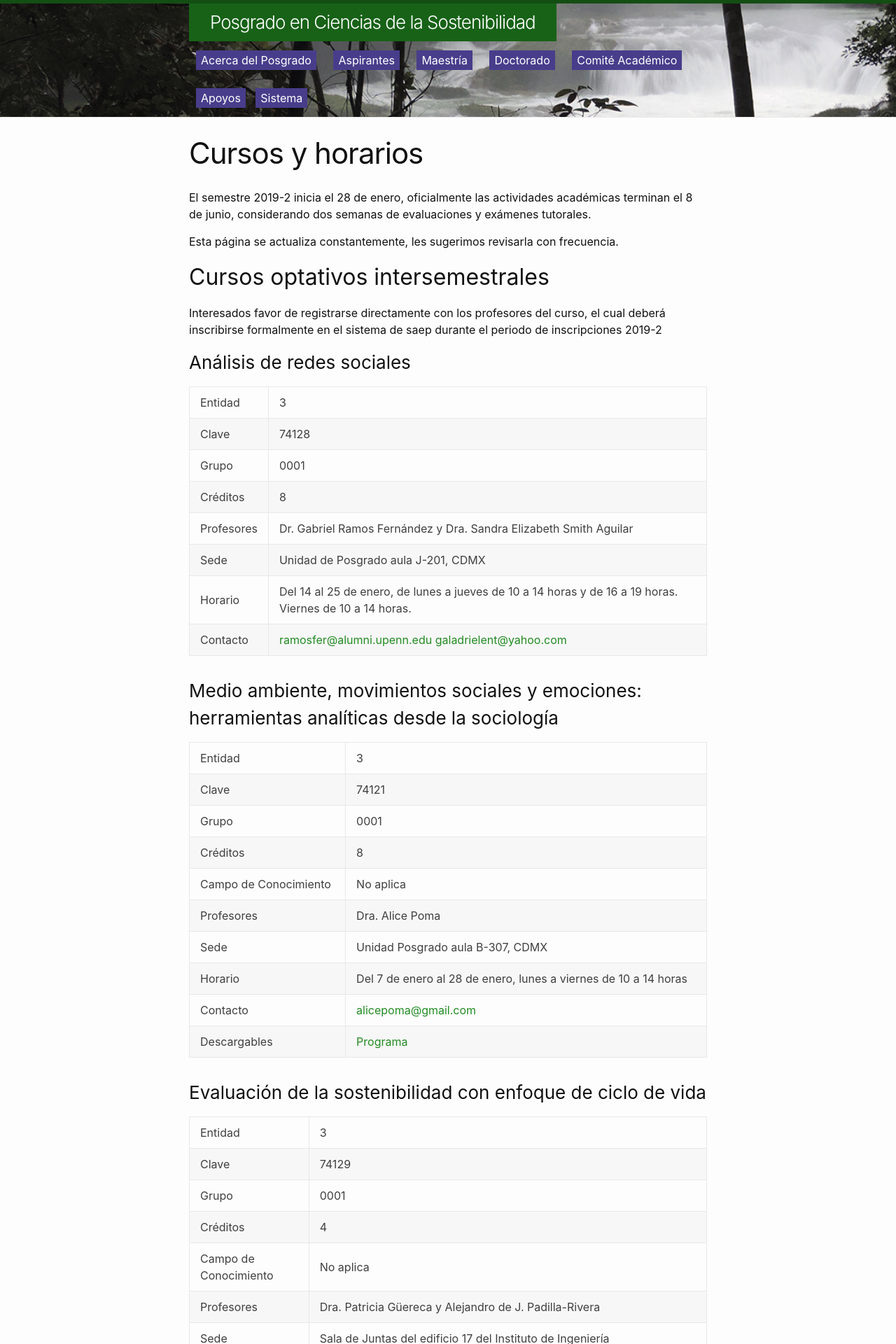
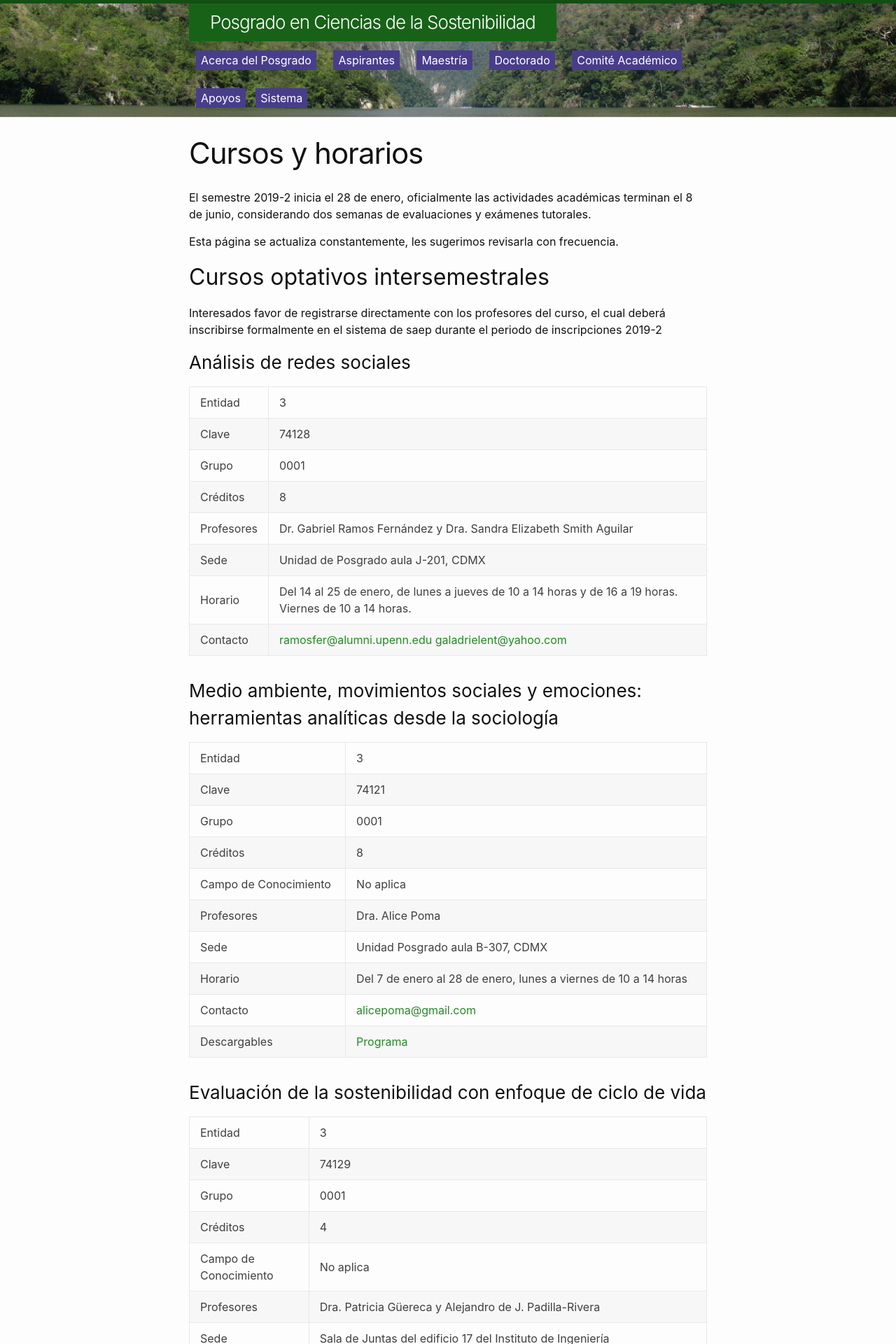
Before and after one commit to pcs-unam/pcs-unam.github.io, a Jekyll site: the page built from maestria/cursos.md, in a window 1280 px wide. Shown: the top 1920 px of the page at 70% size. Built offline with Jekyll 4.4.1, drawn with Linux system fonts in a browser that asks for light colours.

Commit message:
Update cursos.md

```diff
--- a/maestria/cursos.md
+++ b/maestria/cursos.md
@@ -1,6 +1,7 @@
 ---
 title: Cursos y horarios
 layout: page
+pleca: /assets/plecas/p21.jpg
 permalink: /maestria/cursos/
 ---
 
```
